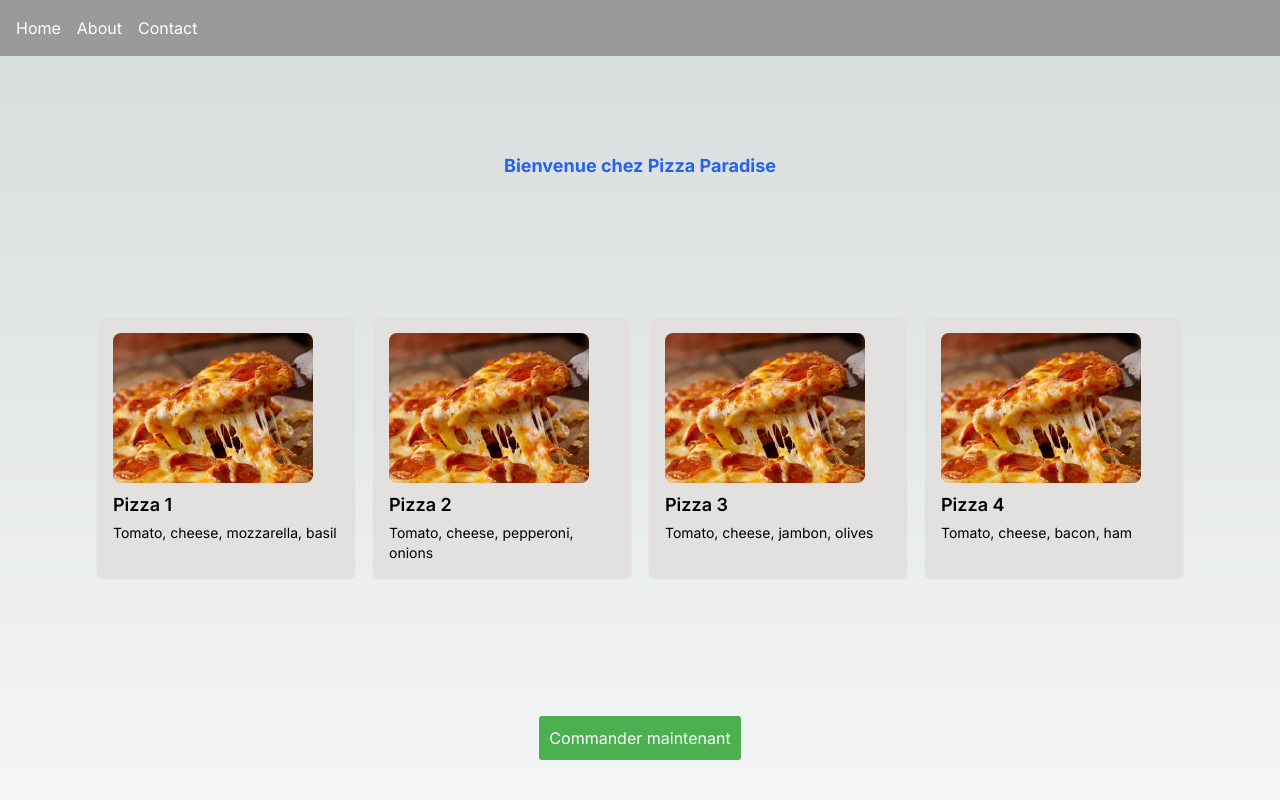
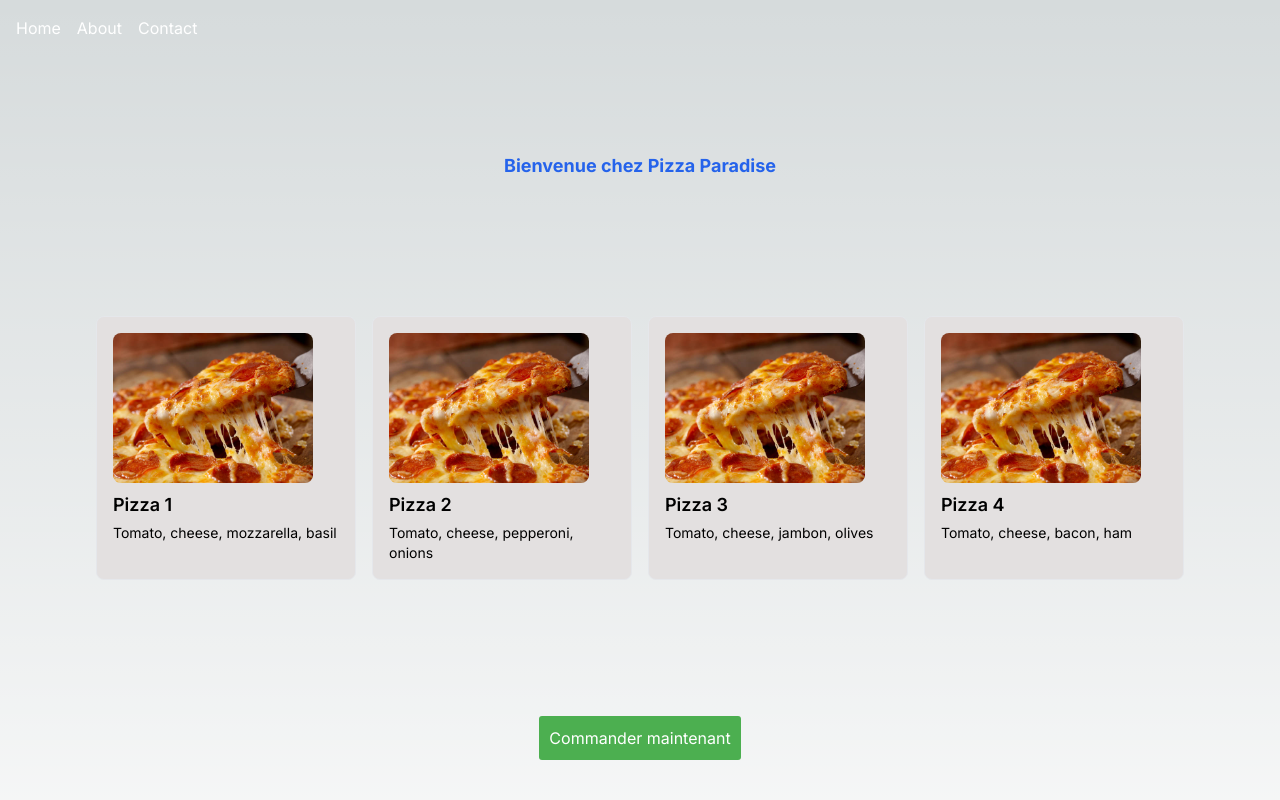
Before and after one commit to imVey/dzapp---Site-pour-pizzaria, a Next.js app: page / in a window 1280 px wide. Shown: the top 800 px of the page. Built offline with nearby package versions, Linux system fonts and the light colour scheme.

Commit message:
Fix(bug): Deleting .babelrc and header style

```diff
--- a/app/globals.css
+++ b/app/globals.css
@@ -36,7 +36,6 @@ body {
 }
 
 header {
-  background: #9a9a9a;
   padding: 1rem;
   position: sticky;
   top: 0;
```
Also changed, not shown: .babelrc (deleted).
